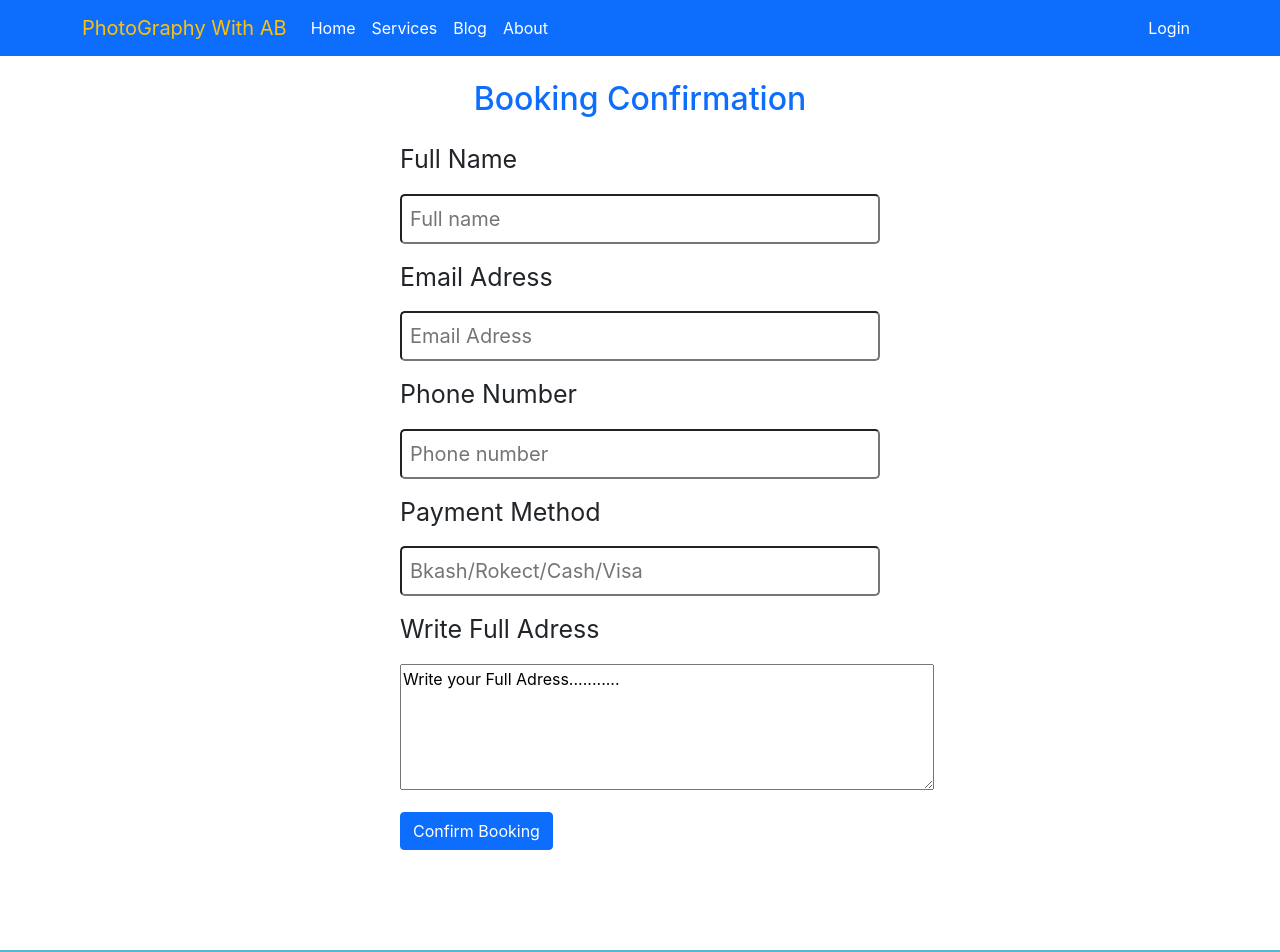
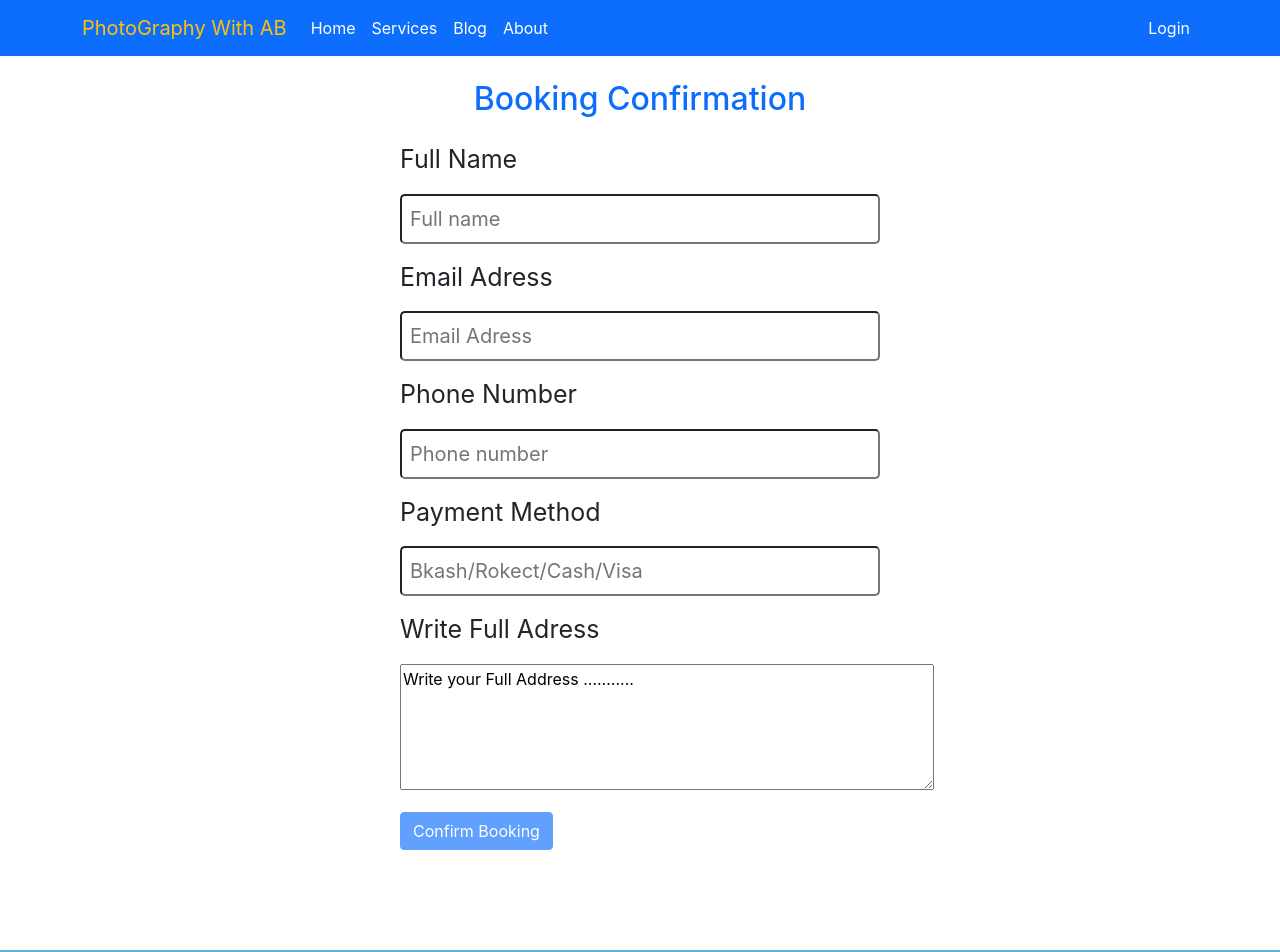
Before and after one commit to abdullah-miah/-warehouse-management-client, a React (Create React App) app: page /checkout in a window 1280 px wide. Shown: the top 952 px of the page. Built offline with nearby package versions, Linux system fonts and the light colour scheme; no server answers.

Commit message:
Final commit

```diff
--- a/src/componets/CheckOut/CheckOUt.js
+++ b/src/componets/CheckOut/CheckOUt.js
@@ -1,9 +1,15 @@
-import React from 'react';
+import React, { useState } from 'react';
 import { useNavigate } from 'react-router-dom';
 import '../CheckOut/CheckOUt'
 
 const CheckOUt = () => {
     const navigate =useNavigate();
+    const [agree, setAgree]=useState(false);
+
+    const confirmOrder=()=>{
+        navigate('/orderConfirm')
+    }
+
     return (
         <div className='w-75 mx-auto mt-4'>
             <h2 className='text-center text-primary '>Booking Confirmation</h2>
@@ -11,7 +17,7 @@ const CheckOUt = () => {
             <div>
                 <div>
                     <label>Full Name</label>
-                     <input type='text' name='name' placeholder='Full name' required></input>
+                     <input  type='text' name='name' placeholder='Full name' required></input>
                     <label>Email Adress</label>
                      <input type='email' name='email' placeholder='Email Adress' required></input>
                     <label>Phone Number</label>
@@ -19,11 +25,13 @@ const CheckOUt = () => {
                      <label>Payment Method</label>
                      <input type='text' name='payment' placeholder='Bkash/Rokect/Cash/Visa' required></input>
                     <label> Write Full Adress</label>
-                     <textarea cols='50' rows='5' required>
-                         Write your Full Adress...........
+                     <textarea onClick={()=>setAgree(!agree)} cols='50' rows='5' required>
+                         Write your Full Address ...........
                      </textarea>
                      <br/>
-                     <button onClick={()=>navigate('/orderConfirm')} className='btn btn-primary mt-3 '>Confirm Booking</button>
+                     <button
+                     disabled={!agree}
+                     onClick={confirmOrder} className='btn btn-primary mt-3 '>Confirm Booking</button>
                 </div>
             </div>
 
```
